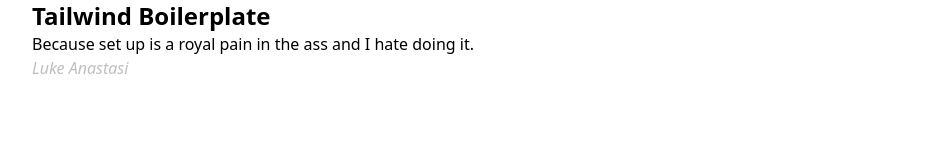
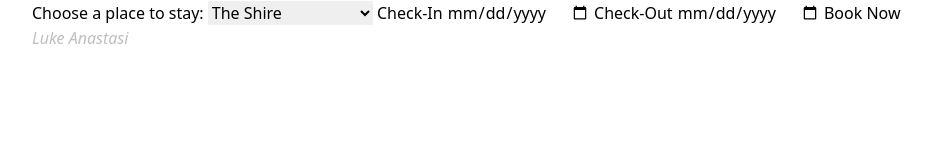
Before and after one commit to lfiore18/anytime-booking-form, a website: page index.html in a window 1280 px wide. Shown: the whole page, without its empty margins (32-963 px from the left). Drawn offline with Linux system fonts and the light colour scheme.

Commit message:
first pass on html structure for form finished

```diff
--- a/index.html
+++ b/index.html
@@ -4,9 +4,27 @@
         <link rel="stylesheet" href="./dist/output.css">
     </head>
     <body class="container">
-        <div class="">
-            <h1 class="text-2xl font-bold">Tailwind Boilerplate</h1>
-            <p>Because set up is a royal pain in the ass and I hate doing it.</p>
+        <div>
+            <div>
+                <form action="" id="booking-form">
+                    <label for="properties">Choose a place to stay: </label>
+                    <select name="properties" id="properties-select">
+                        <option value="shire">The Shire</option>
+                        <option value="rivendell">Rivendell</option>
+                        <option value="mordor">Mordor</option>
+                        <option value="gondor">Gondor</option>
+                        <option value="gray-havens">The Gray Havens</option>
+                        <option value="moria">The Mines of Moria</option>
+                    </select>
+                    <label for="check-in-date">Check-In</label>
+                    <input type="date" name="check-in-date" id="check-in-date">
+                    <label for="check-in-date">Check-Out</label>
+                    <input type="date" name="check-out-date" id="check-out-date">
+                    <button>Book Now</button>
+                </form>
+            </div>
+            <div>
+            </div>
         </div>
     </body>
     <footer>
```
